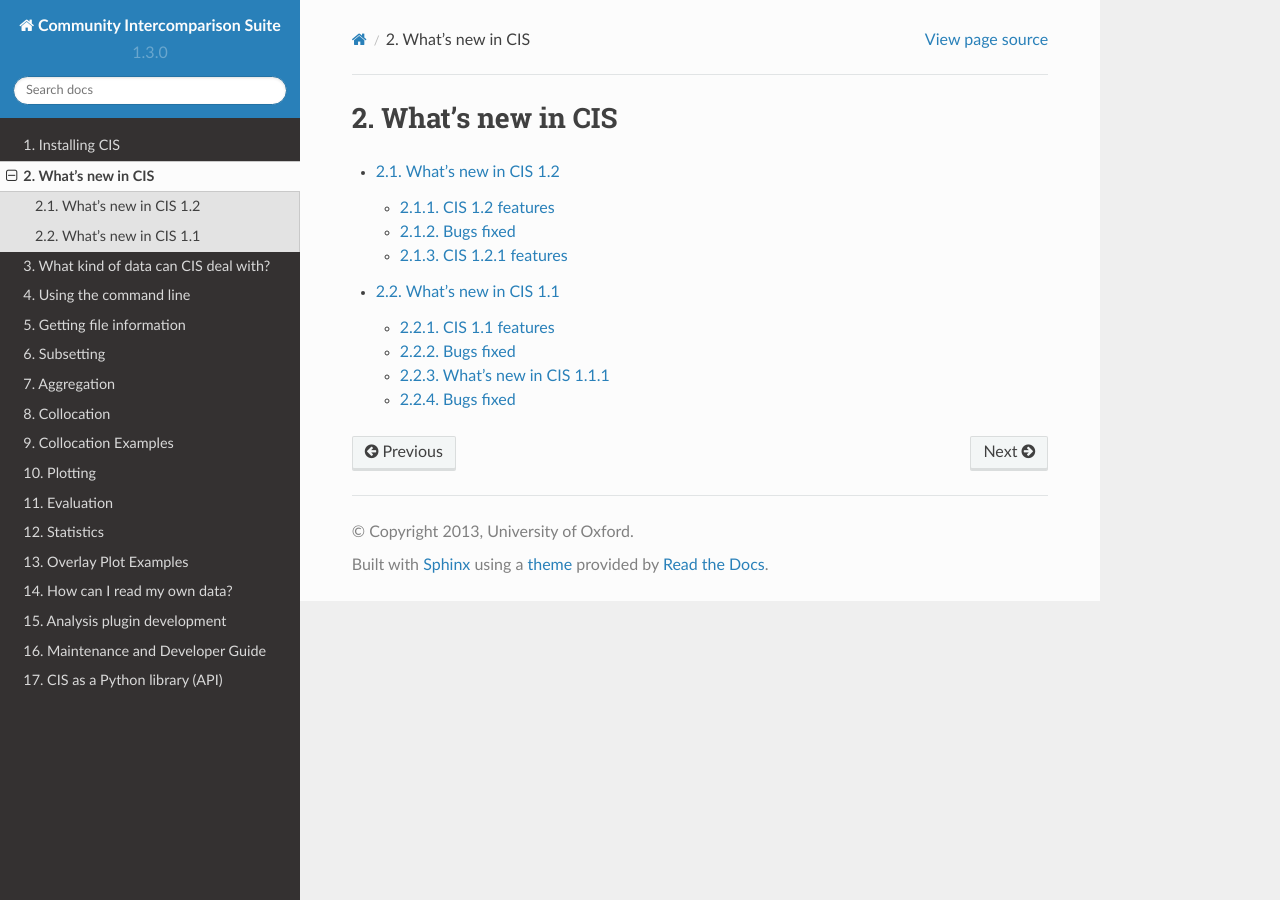
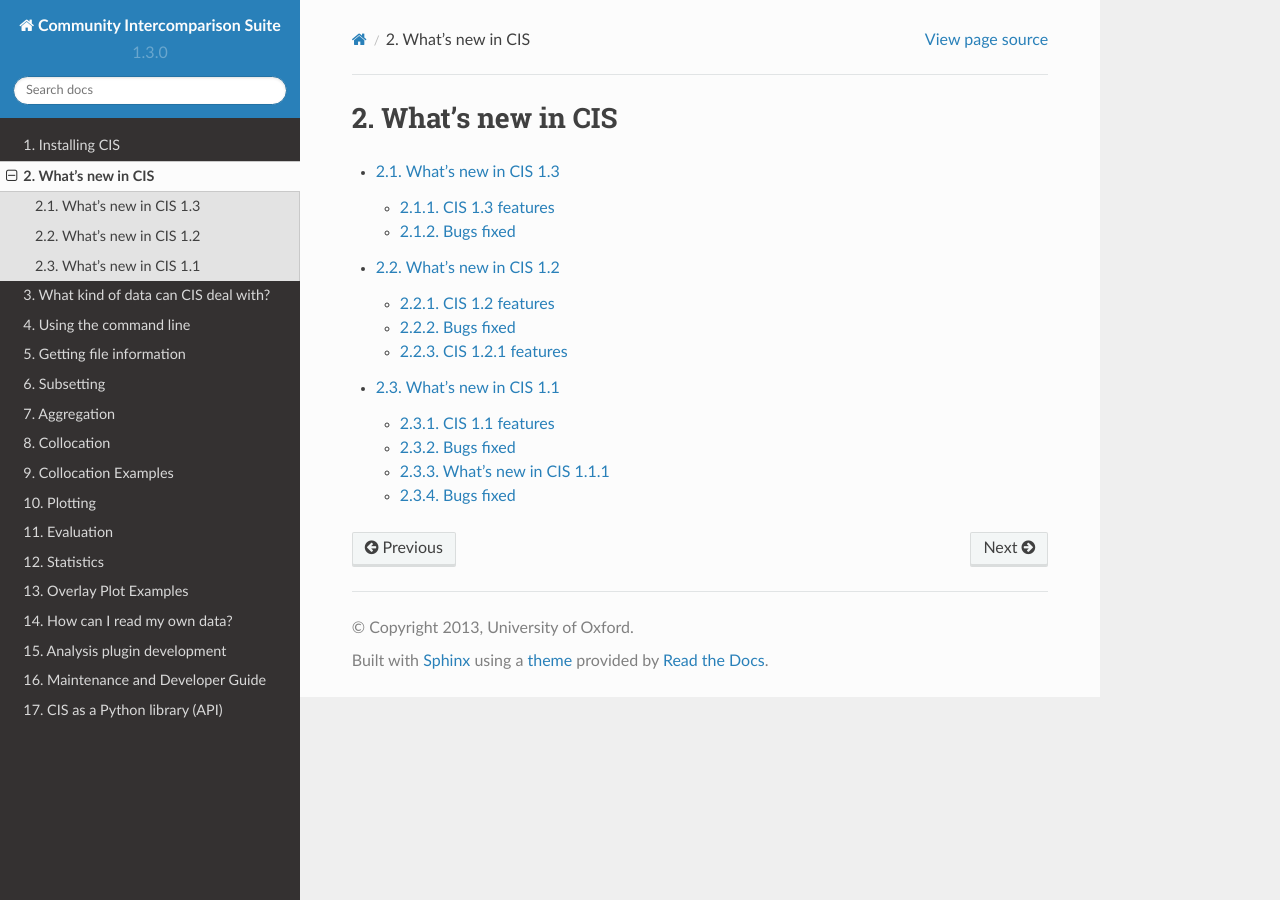
Before and after one commit to cedadev/cis, a Sphinx documentation site: the page built from doc/whats_new.rst, in a window 1280 px wide. Built offline with Sphinx 7.4.7 and the Read the Docs theme 2.0.0, drawn with Linux system fonts in a browser that asks for light colours.

Commit message:
Minor doc updates

```diff
--- a/doc/statistics.rst
+++ b/doc/statistics.rst
@@ -13,8 +13,8 @@ The 'stats' command will calculate:
 #. The mean and standard deviation of each dataset (separately).
 #. The mean and standard deviation of the absolute difference (var2 - var1).
 #. The mean and standard deviation of the relative difference ((var2 - var1) / var1).
-#. The `Linear Pearson http://docs.scipy.org/doc/scipy-0.16.0/reference/generated/scipy.stats.pearsonr.html`_ correlation coefficient.
-#. The `Spearman Rank http://docs.scipy.org/doc/scipy-0.16.0/reference/generated/scipy.stats.spearmanr.html`_ correlation coefficient.
+#. The `Linear Pearson <http://docs.scipy.org/doc/scipy-0.16.0/reference/generated/scipy.stats.pearsonr.html>`_ correlation coefficient.
+#. The `Spearman Rank <http://docs.scipy.org/doc/scipy-0.16.0/reference/generated/scipy.stats.spearmanr.html>`_ correlation coefficient.
 #. The coefficients of linear regression (i.e. var2 = a var1 + b ), r-value, and standard error of the estimate.
 
 These values will be displayed on screen and can optionally be save as NetCDF output.
--- a/doc/whats_new.rst
+++ b/doc/whats_new.rst
@@ -4,5 +4,6 @@ What's new in CIS
 =================
 
 .. toctree::
+   whats_new_1.3
    whats_new_1.2
    whats_new_1.1
```
Also changed, not shown: doc/api/cis.subsetting.rst (+0 -8 lines), doc/subsetting.rst (+4 -4 lines).
